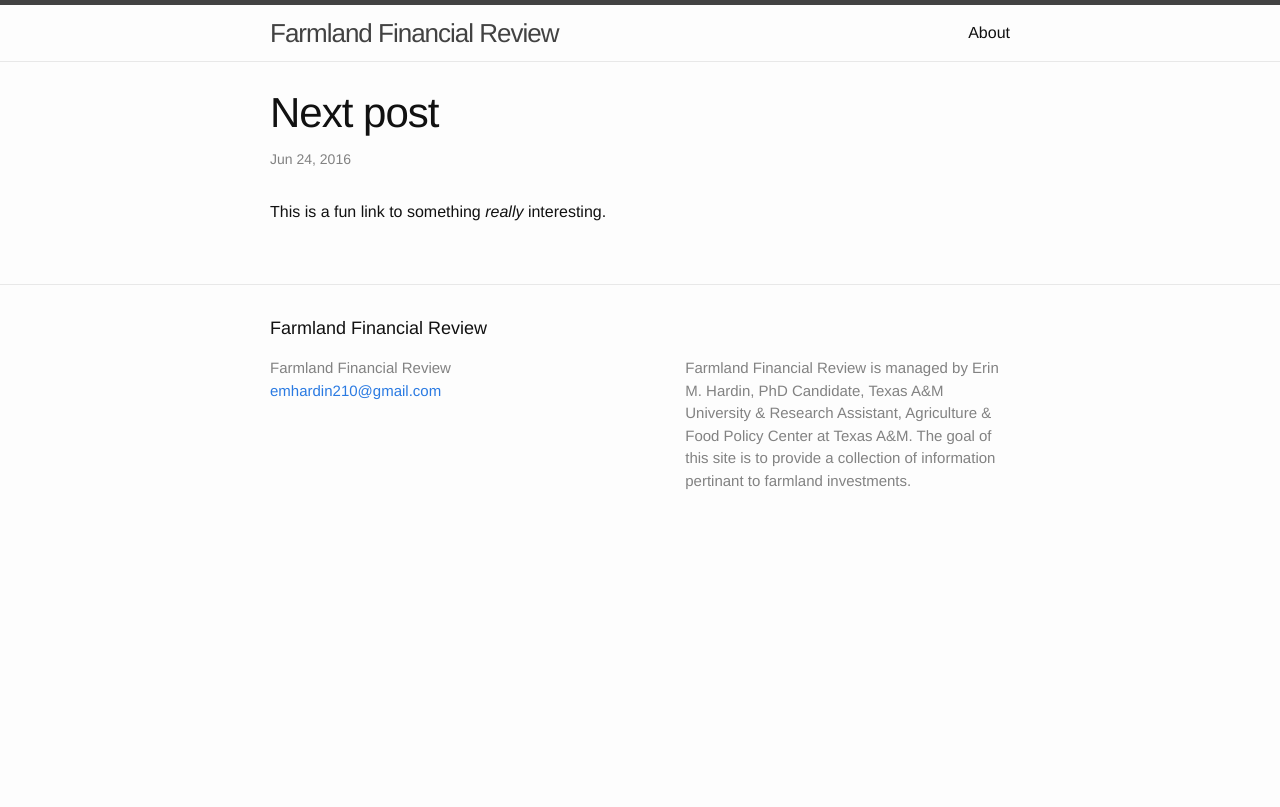
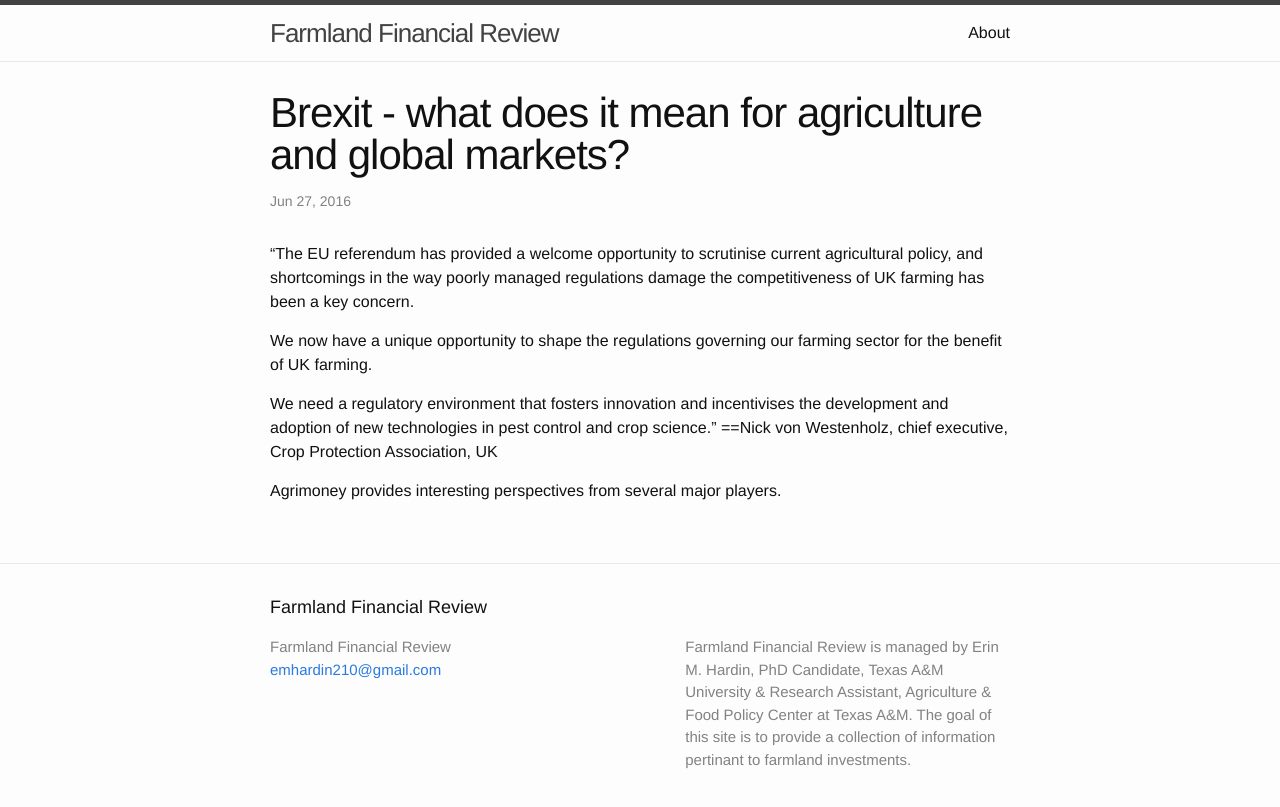
Before and after one commit to emhardin/farmlandfinancial, a Jekyll site: the page built from _posts/2016-06-25-next page.md, in a window 1280 px wide. Shown: the top 807 px of the page. Built offline with Jekyll 4.4.1, drawn with Linux system fonts in a browser that asks for light colours.

Commit message:
added two article posts and about page

```diff
--- a/_posts/2016-06-25-next page.md
+++ b/_posts/2016-06-25-next page.md
@@ -1,9 +1,15 @@
 ---
 layout: post
-title:  "Next post"
-date:   2016-06-24 14:07:00 -0500
-categories: jekyll update
-href: https://www.afpc.tamu.edu/pubs/3/674/BP_16-1.pdf
+title:  "Brexit - what does it mean for agriculture and global markets?"
+date:   2016-06-27 16:21:00 -0500
+categories: post update
+href: http://www.agrimoney.com/feature/brexit---what-does-it-mean-for-agriculture-and-world-markets--448.html
 ---
+"The EU referendum has provided a welcome opportunity to scrutinise current agricultural policy, and shortcomings in the way poorly managed regulations damage the competitiveness of UK farming has been a key concern.
 
-This is a fun link to something *really* interesting.
+We now have a unique opportunity to shape the regulations governing our farming sector for the benefit of UK farming.
+
+We need a regulatory environment that fosters innovation and incentivises the development and adoption of new technologies in pest control and crop science."
+==Nick von Westenholz, chief executive, Crop Protection Association, UK
+
+Agrimoney provides interesting perspectives from several major players.
```
Also changed, not shown: _posts/2016-06-24-welcome-to-jekyll.markdown (+6 -4 lines), about.md (+3 -7 lines).
